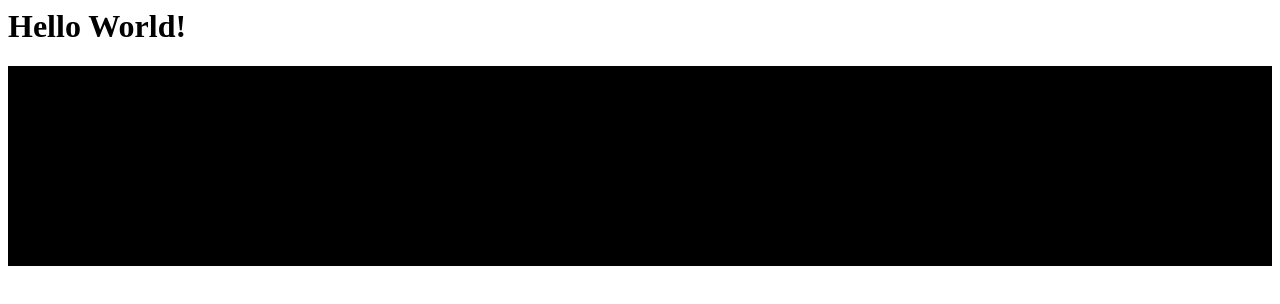
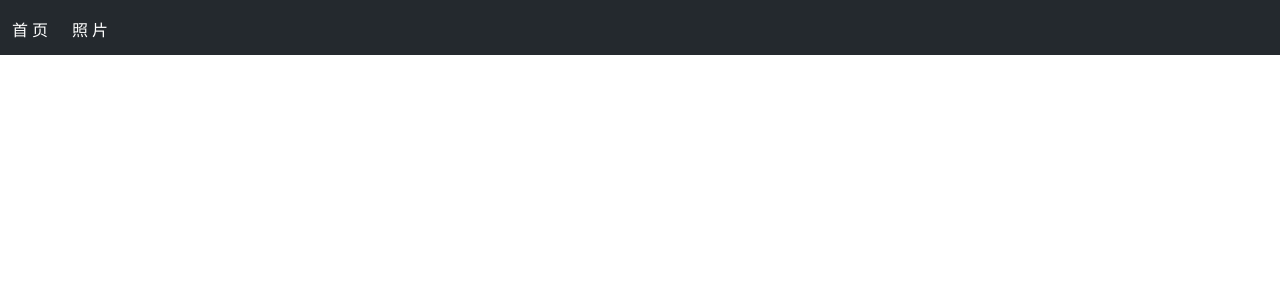
Before and after one commit to helloboy1991/SimpleWebFramework, a plain HTML site: page statics/test.html in a window 1280 px wide. Drawn offline with nearby package versions, Linux system fonts and the light colour scheme.

Commit message:
add test component

```diff
--- a/statics/test.html
+++ b/statics/test.html
@@ -1,11 +1,11 @@
 <html>
     <head>
+        <meta charset="utf-8">
         <script src="https://cdnjs.cloudflare.com/ajax/libs/jquery/3.3.1/jquery.js"></script>
         <title>Hello</title>
     </head>
-    <body>
-        <h1>Hello World!</h1>
+    <body style="margin: 0; padding: 0">
         <div id="ybj-header-bar"></div>
     </body>
-    <script src="./test.js"></script>
+    <script src="/statics/test.js"></script>
 </html>
--- a/statics/test.js
+++ b/statics/test.js
@@ -4,15 +4,47 @@
         var ComponentId = "#ybj-header-bar";
         var SubComponents = [];
 
+        var Metadata = {
+            height: '55px',
+            background_color: '#24292e',
+            items: [
+                {Name: "home_page", Caption: "首 页", Url: "#home"},
+                {Name: "photo_page", Caption: "照 片", Url: "#photo"},
+            ],
+            item_style_name: 'ybj-header-item',
+            item_style: 'color: white; display: inline-block; margin: 2; padding: 15 10 15 10; text-decoration: none;',
+        }
+
         $root = $(ComponentId);
         $element = $('<div></div>');
 
-        $element.css('display', 'block');
-        $element.css('width', 'auto');
-        $element.css('height', '200px');
-        $element.css('background-color', 'black');
+        var BuildStyle = function(class_name, content) {
+            return '.'+class_name+'{'+content+'}';
+        }
+
+        var setStyleByMetadata = function() {
+            $element.css('display', 'block');
+            $element.css('width', 'auto');
+            $element.css('height', Metadata.height || '100px');
+            $element.css('background-color', Metadata.background_color || 'black');
+
+            $('head').append('<style>'+BuildStyle(Metadata.item_style_name, Metadata.item_style)+'</style>');
+        }
+
+        var setItemsByMetadata = function() {
+            Metadata.items.forEach(element => {
+                $navItem = $('<a></a>');
+                $navItem.attr('href', element.Url);
+                $navItem.text(element.Caption);
+                $navItem.addClass(Metadata.item_style_name);
+
+                $navItem.appendTo($element);
+            });
+        }
 
         var render = function() {
+            setStyleByMetadata();
+            setItemsByMetadata();
             return $element;
         }
 
```
